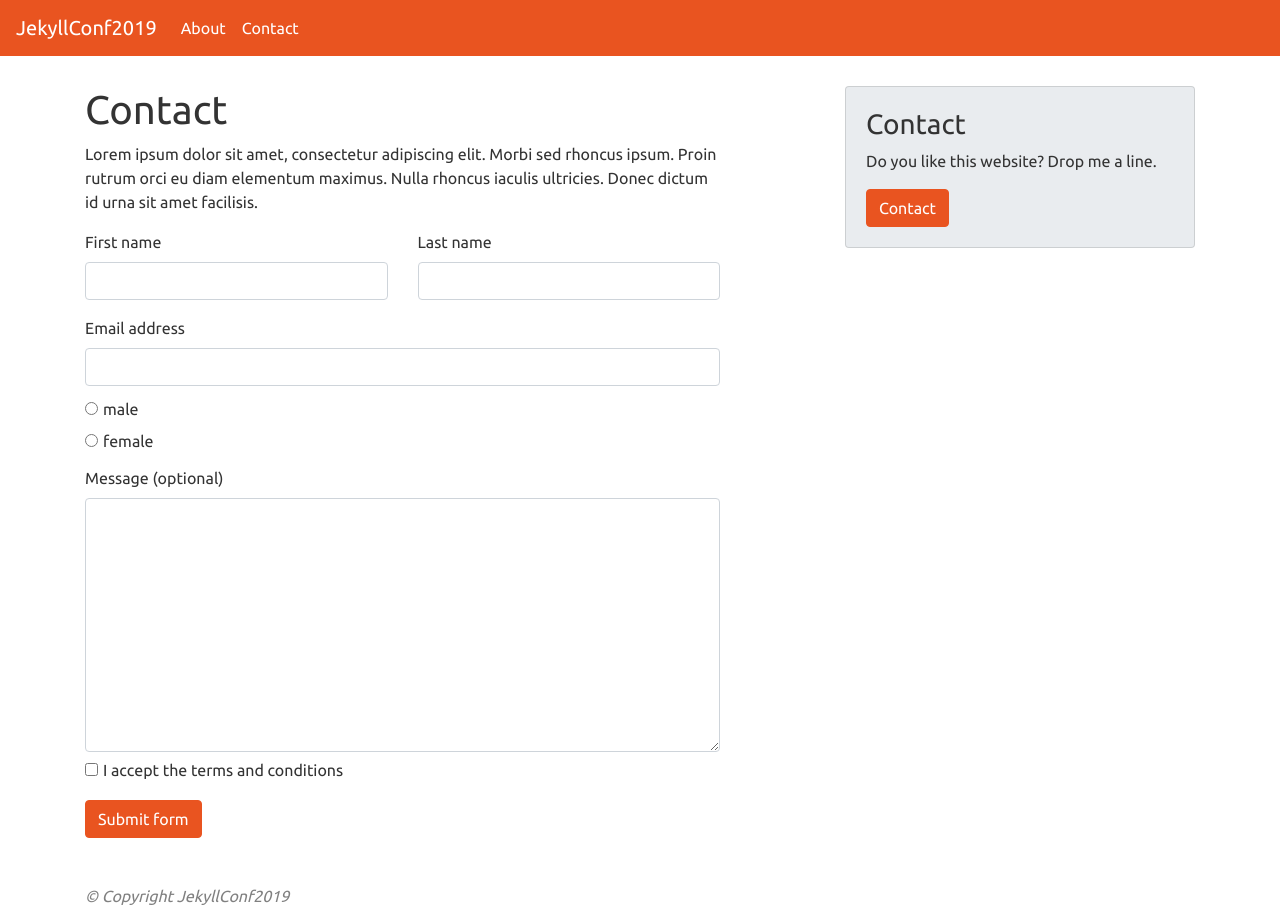
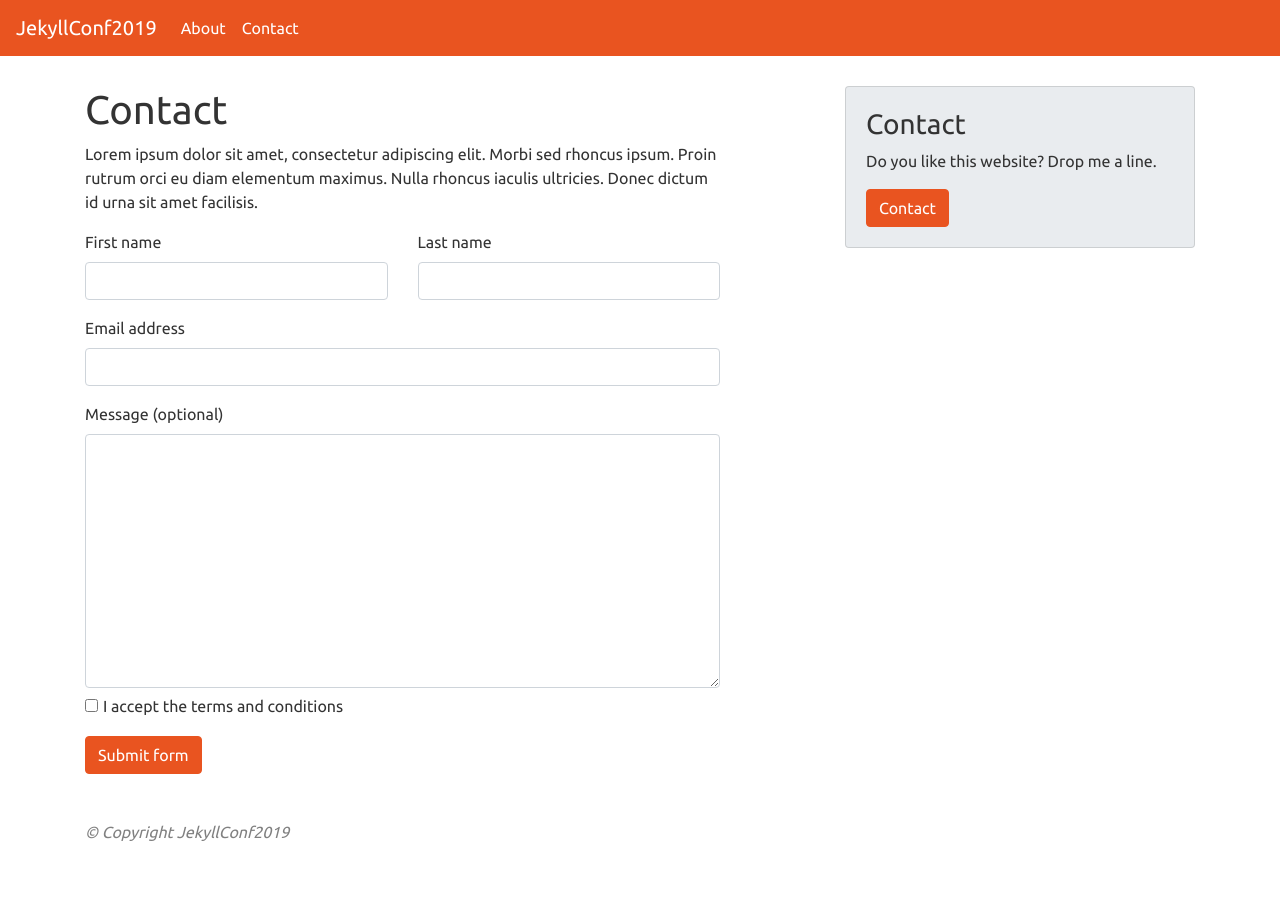
Before and after one commit to jhvanderschee/jekyllconf2019, a Jekyll site: the page built from contact.md, in a window 1280 px wide. Built offline with Jekyll 4.4.1, drawn with Linux system fonts in a browser that asks for light colours; our own code applies the rules of GitHub Pages for plain Markdown files.

Commit message:
Updated 'contact.md' via CloudCannon

```diff
--- a/contact.md
+++ b/contact.md
@@ -14,14 +14,6 @@ forms:
       - name: email
         input_type: email
         placeholder: Email address
-        required: true
-      - name: sex
-        input_type: radio
-        placeholder: male
-        required: true
-      - name: sex
-        input_type: radio
-        placeholder: female
         required: true
       - name: message
         input_type: textarea
```
